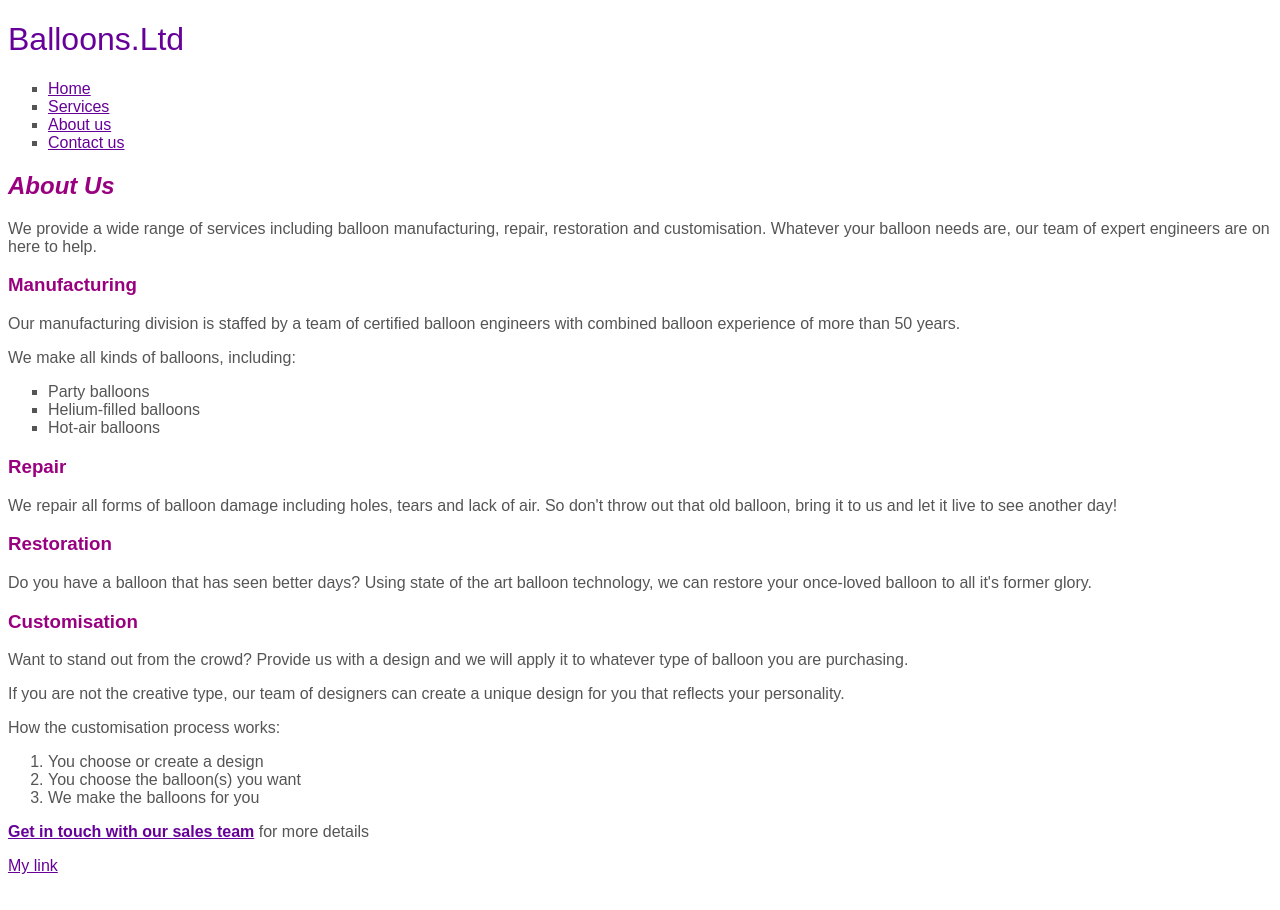
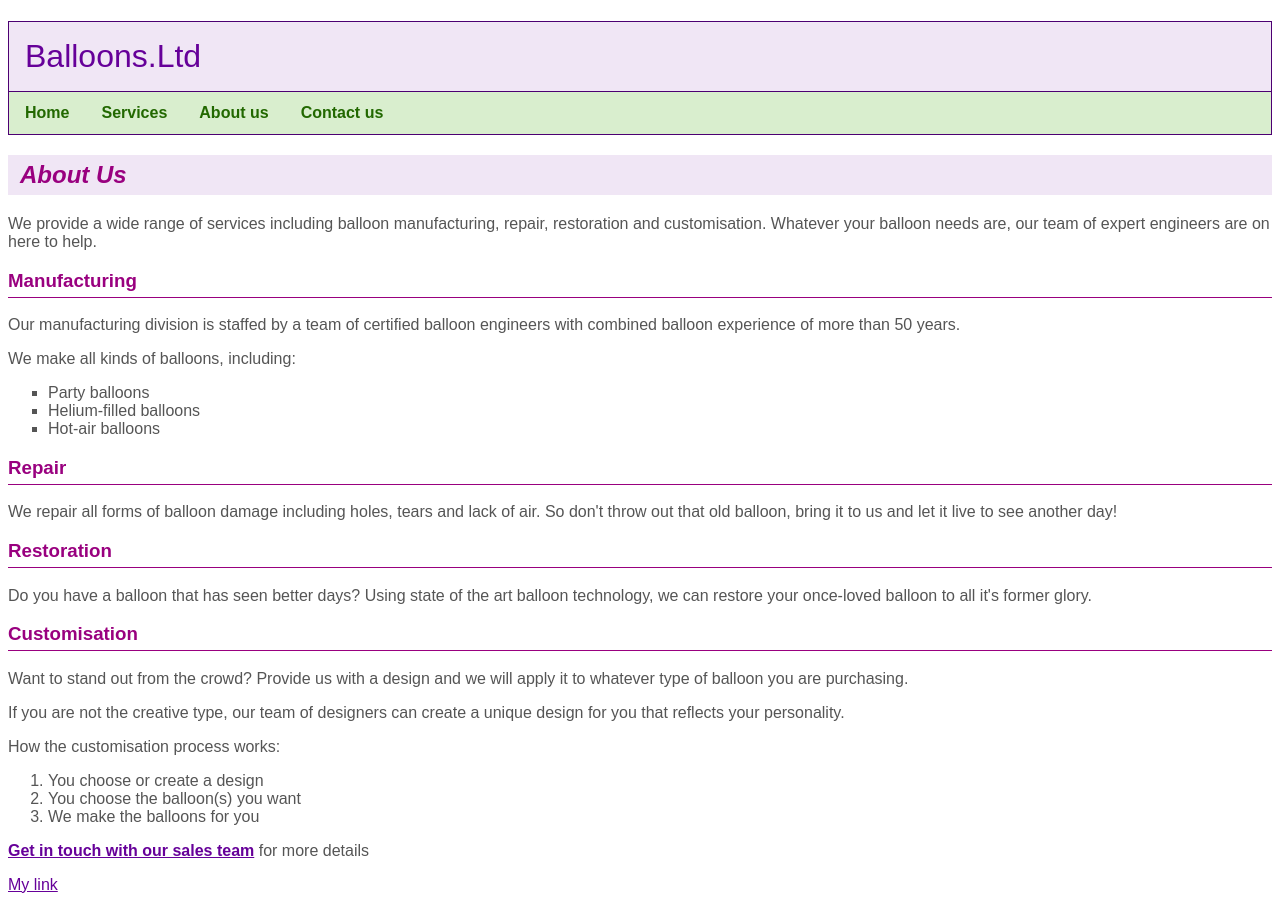
Before and after one commit to HPCarey/balloons-new, a plain HTML site: page about-us.html in a window 1280 px wide. Drawn offline with Linux system fonts and the light colour scheme.

Commit message:
add styles and flexbox to nav

```diff
--- a/balloons.css
+++ b/balloons.css
@@ -7,6 +7,10 @@ h1 {
     font-size: 2em;
     color: #609;
     font-weight: 400;
+    border: 1px solid #4c0072;
+    background-color: #f0e6f5;
+    padding: 0.5em;
+    margin-bottom: 0;
 }
 
 h2,
@@ -19,8 +23,13 @@ h4 {
 h2 {
     font-style: italic;
     font-size: 1.5em;
+    background-color: #f0e6f5;
+    padding: 0.25em 0.5em;
 }
-
+ h3 {
+    border-bottom: 1px solid #99007f;
+    padding-bottom: 0.25em;
+ }
 
 em {
     color: #99007f;
@@ -47,3 +56,25 @@ a:visited {
 a:hover {
     color: #339900;
 }
+
+.navigation{
+    list-style-type: none;
+    margin: 0;
+    padding: 0;
+    background-color: #D9EECE;
+    border: 1px solid #4c0072;
+    border-top: 0;
+    display: flex;
+}
+
+.navigation a {
+    text-decoration: none;
+    color: #226800;
+    font-weight: bold;
+    display: block;
+    padding: 0.75em 1em;
+}
+
+.navigation a:hover {
+    background-color: #c4e8b1;
+}
```
Also changed, not shown: 1 other file.
